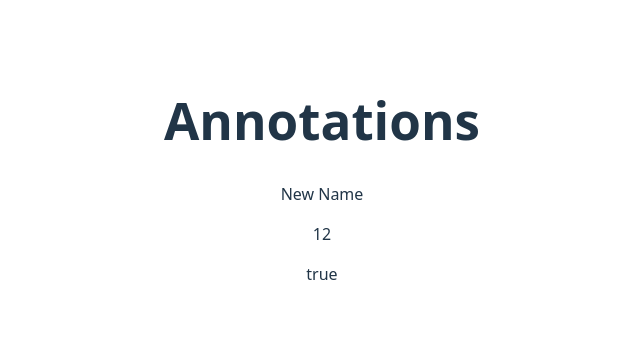
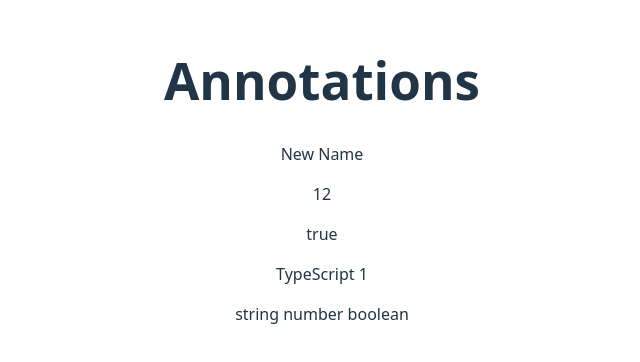
Before and after one commit to Hrisshhii/react-practice, a React (Vite) app in the folder Typescript-practice/: page / in a window 1280 px wide. Shown: the part 220-582 px from the top of the page, without its empty margins (318-958 px from the left). Built offline with nearby package versions, Linux system fonts and the light colour scheme.

Commit message:
Any type in typescript

```diff
--- a/Typescript-practice/src/Basics/Annotations.tsx
+++ b/Typescript-practice/src/Basics/Annotations.tsx
@@ -22,6 +22,14 @@ const use=true;
 console.log(tech,ver,use);
 console.log(typeof tech,typeof ver, typeof use);
 
+//Any type
+let val: any="ABC";
+console.log(val ,typeof val);
+val=15;
+console.log(val ,typeof val);
+val=true;
+console.log(val ,typeof val);
+
 export function Annotations(){
     return (
     <>
@@ -30,6 +38,8 @@ export function Annotations(){
         <p>{name}</p>
         <p>{num}</p>
         <p>{bool? "true":"false"}</p>
+        <p>{tech} {ver} {use}</p>
+        <p>{typeof tech} {typeof ver} {typeof use}</p>
       </div>
     </>
   );
```
